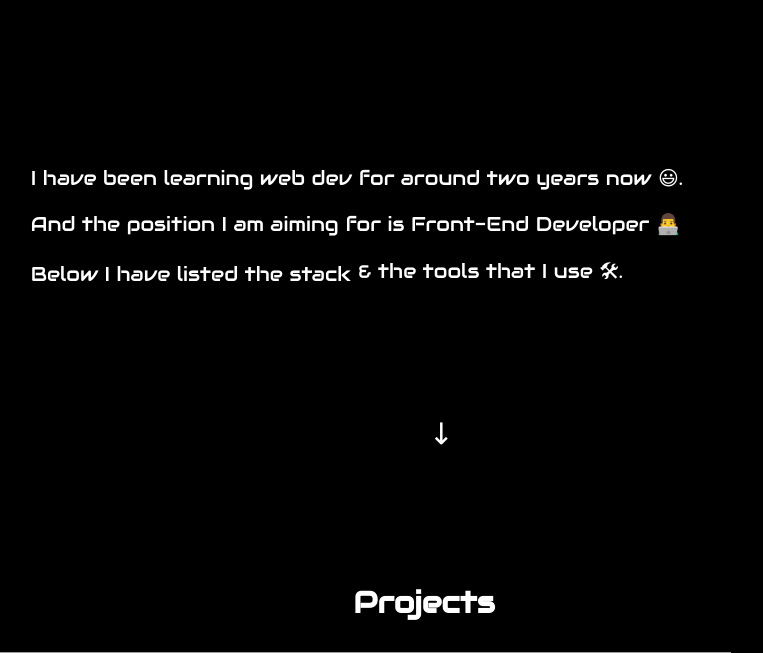
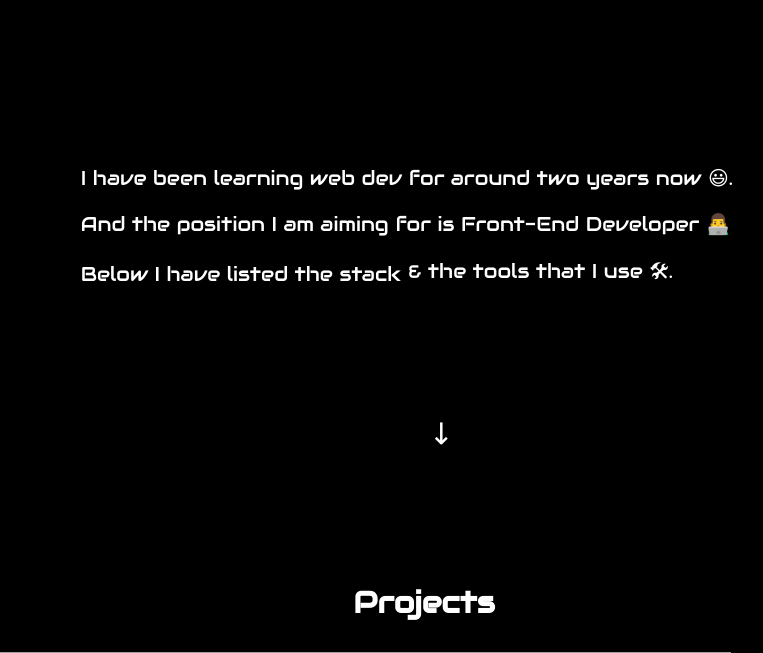
Before and after one commit to rabtennamgyal/TOP-Project-personal-portfolio, a website built with webpack: page dist/index.html in a window 1280 px wide. Shown: the part 567-1220 px from the top of the page, without its empty margins (216-979 px from the left). Built offline with nearby package versions, Linux system fonts and the light colour scheme; grey boxes are pictures that could not be loaded; a web font is replaced by a local one.

Commit message:
refactored about pages

```diff
--- a/src/sass/module/about.scss
+++ b/src/sass/module/about.scss
@@ -192,7 +192,12 @@
         }
 
         #textContainer {
+            margin-left: 50px;
             display: flex;
+
+            @include respond(phone) {
+                margin-left: 0;
+            }
 
             .textBox {
                 width: 90%;
```
Also changed, not shown: dist/main.js.
